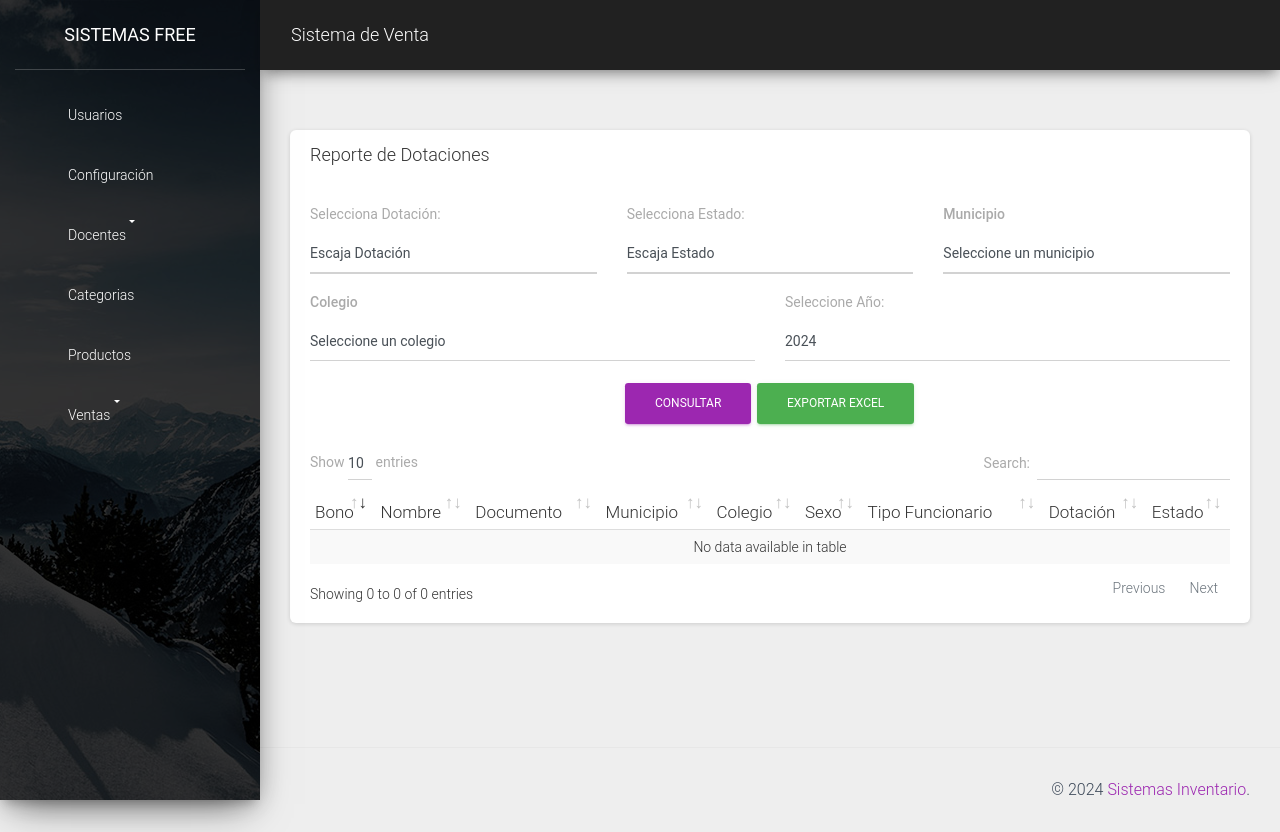
After one commit to orgingeniera/dotacion, a PHP site: page /src/lista_docentes.php in a window 1280 px wide. The commit adds this page. Run offline with PHP 8.4, Linux system fonts and the light colour scheme; a user stored in the database is signed in; data comes from the database, SQL or seed files in the repository; data that the repository does not hold is empty; some libraries are stand-ins or nearby versions.

Commit message:
actualizar reportes de ventas y docentes

```diff
--- a/assets/js/funciones.js
+++ b/assets/js/funciones.js
@@ -108,12 +108,14 @@
                         var action = 'procesarVenta';
                         var dotaciones = $('#dotaciones').val();
                         var id = $('#idcliente').val();
+                        var documentos = $('#documentos').val();
                         $.ajax({
                             url: 'ajax.php',
                             async: true,
                             data: {
                                 procesarVenta: action,
                                 dotaciones: dotaciones,
+                                documentos: documentos,
                                 id: id
                             },
                             success: function (response) {
--- a/src/ajax.php
+++ b/src/ajax.php
@@ -57,6 +57,7 @@
 } else if (isset($_GET['procesarVenta'])) {
     $id_cliente = $_GET['id'];
     $dotaciones = $_GET['dotaciones'];
+    $documentos = $_GET['documentos'];
     $id_user = $_SESSION['idUser'];
     $consultaValidacion = mysqli_query($conexion, "
        SELECT * FROM ventas
@@ -92,6 +93,10 @@
                 $stockNuevo = mysqli_fetch_assoc($stockActual);
                 $stockTotal = $stockNuevo['existencia'] - $cantidad;
                 $stock = mysqli_query($conexion, "UPDATE producto SET existencia = $stockTotal WHERE codproducto = $id_producto");
+                //actualizo el estado de la dotacion
+                $dotacion_entregadaActual = mysqli_query($conexion, "UPDATE cliente SET dotacion_entregada = 1 WHERE documento = $documentos AND dotacion='$dotaciones' AND  YEAR(fecha) = '$anio_actual'");
+
+
             }
             if ($insertarDet) {
                 $eliminar = mysqli_query($conexion, "DELETE FROM detalle_temp WHERE id_usuario = $id_user");
--- a/src/includes/footer.php
+++ b/src/includes/footer.php
@@ -38,7 +38,7 @@
         </div>
     </div>
 </div>
-<script src="../assets/js/jquery-3.6.0.min.js?v=1.0.4" crossorigin="anonymous"></script>
+<script src="../assets/js/jquery-3.6.0.min.js?v=2.0.4" crossorigin="anonymous"></script>
 <script src="../assets/js/bootstrap.bundle.min.js" crossorigin="anonymous"></script>
 <script src="../assets/js/material-dashboard.js" type="text/javascript"></script>
 <script src="../assets/js/bootstrap-notify.js"></script>
@@ -51,7 +51,7 @@
    <!-- Cargar JS de Select2 después de jQuery -->
 <script src="https://cdn.jsdelivr.net/npm/select2@4.1.0-rc.0/dist/js/select2.min.js"></script>
 
-<script src="../assets/js/funciones.js?v=3.0.7"></script>
+<script src="../assets/js/funciones.js?v=4.0.7"></script>
 
 </body>
 
--- a/src/includes/header.php
+++ b/src/includes/header.php
@@ -87,6 +87,10 @@
                             <i class="fab fa-product-hunt mr-2 fa-2x"></i>
                             <p> Colegios</p>
                              </a>
+                             <a class="nav-link d-flex" href="lista_docentes.php">
+                            <i class="fab fa-product-hunt mr-2 fa-2x"></i>
+                            <p> Reportes</p>
+                             </a>
                         </div>
                     </li>
 
--- /dev/null
+++ b/src/lista_docentes.php
@@ -0,0 +1,245 @@
+<?php
+session_start();
+require_once "../conexion.php";
+$id_user = $_SESSION['idUser'];
+$permiso = "ventas";
+$sql = mysqli_query($conexion, "SELECT p.*, d.* FROM permisos p INNER JOIN detalle_permisos d ON p.id = d.id_permiso WHERE d.id_usuario = $id_user AND p.nombre = '$permiso'");
+$existe = mysqli_fetch_all($sql);
+if (empty($existe) && $id_user != 1) {
+    header('Location: permisos.php');
+}
+
+include_once "includes/header.php";
+?>
+ <script src="../assets/js/jquery-3.6.0.min.js" crossorigin="anonymous"></script>
+<div class="card">
+    <div class="card-header">
+        <h4>Reporte de Dotaciones</h4>
+    </div>
+    <div class="card-body">
+        <!-- Select para dotación y estado -->
+        <div class="row mb-3">
+            <div class="col-md-4">
+                <label for="dotacion">Selecciona Dotación:</label>
+                <select id="dotacion" class="form-control">
+                    <option value="">Escaja Dotación</option>
+                    <option value="1">Dotación 1</option>
+                    <option value="2">Dotación 2</option>
+                    <option value="3">Dotación 3</option>
+                </select>
+            </div>
+            <div class="col-md-4">
+                <label for="estado">Selecciona Estado:</label>
+                <select id="estado" class="form-control">
+                    <option value="">Escaja Estado</option>
+                    <option value="dotado">Entregadas</option>
+                    <option value="sin_dotacion">Sin Entregar</option>
+                </select>
+            </div>
+            <div class="col-md-4">
+                    <label for="id_municipios" class="font-weight-bold">Municipio</label>
+                    <select name="id_municipios" required id="id_municipios" class="form-control">
+                        <option value="">Seleccione un municipio</option>
+                        <?php
+                        $query_municipios = mysqli_query($conexion, "SELECT * FROM municipios");
+                        while ($row = mysqli_fetch_assoc($query_municipios)) {
+                            echo "<option value='" . $row['id_municipios'] . "'>" . $row['nombre'] . "</option>";
+                        }
+                        ?>
+                    </select>
+                </div>
+
+
+        </div>
+        <div class="row mb-3">
+          <div class="col-md-6">
+                    <label for="id_colegio" class="font-weight-bold">Colegio</label>
+                    <select name="id_colegio" required id="id_colegio" class="form-control">
+                        <option value="">Seleccione un colegio</option>
+                    </select>
+           </div>
+
+
+            <div class="col-md-6">
+            <label for="anio">Seleccione Año:</label>
+                <select id="anio" class="form-control">
+                    <option value="2024">2024</option>
+                    <option value="2025">2025</option>
+                </select>
+            </div>
+
+
+        </div>
+        <div class="row mb-3">
+            <div class="col-md-12 text-center">
+                <button id="btnActualizarTabla" class="btn btn-primary">Consultar</button>
+                <button id="btnExportarExcel" class="btn btn-success">Exportar Excel</button>
+            </div>
+        </div>
+        <!-- Tabla dinámica -->
+        <div class="table-responsive">
+        <table class="table table-striped" id="tbl">
+                <thead>
+                    <tr>
+                        <th>Bono</th>
+                        <th>Nombre</th>
+                        <th>Documento</th>
+                        <th>Municipio</th>
+                        <th>Colegio</th>
+                        <th>Sexo</th>
+                        <th>Tipo Funcionario</th>
+                        <th>Dotación</th>
+                        <th>Estado</th>
+
+                    </tr>
+                </thead>
+                <tbody id="tabla-cuerpo">
+                    <?php
+
+
+                        $query = mysqli_query($conexion, "
+                            SELECT
+                                cliente.dotacion_entregada,
+                                cliente.bono,
+                                cliente.nombre,
+                                cliente.documento,
+                                cliente.id_municipios,
+                                municipios.nombre AS nombre_municipio,
+                                cliente.id_colegio,
+                                colegios.nombre AS nombre_colegio,
+                                cliente.sexo,
+                                cliente.tipo_funcionario,
+                                cliente.dotacion
+                            FROM cliente
+                            LEFT JOIN municipios ON cliente.id_municipios = municipios.id_municipios
+                            LEFT JOIN colegios ON cliente.id_colegio = colegios.id_colegios
+                        ");
+
+                        // Iterar a través de los resultados de la consulta
+                        while ($data = mysqli_fetch_assoc($query)) {
+                            $estado_entrega = ($data['dotacion_entregada'] == 1 ? 'Entregada' : 'No Entregada');
+                            ?>
+                            <tr>
+                                <td><?php echo $data['bono']; ?></td>
+                                <td><?php echo $data['nombre']; ?></td>
+                                <td><?php echo $data['documento']; ?></td>
+                                <td><?php echo $data['nombre_municipio']; ?></td>
+                                <td><?php echo $data['nombre_colegio']; ?></td>
+                                <td><?php echo $data['sexo']; ?></td>
+                                <td><?php echo $data['tipo_funcionario']; ?></td>
+                                <td><?php echo $data['dotacion']; ?></td>
+                                <td><?php echo $estado_entrega; ?></td>
+
+                            </tr>
+                        <?php } ?>
+                </tbody>
+            </table>
+
+        </div>
+    </div>
+
+</div>
+<script>
+      document.getElementById('id_municipios').addEventListener('change', function () {
+        const municipioId = this.value;
+
+        // Si no hay municipio seleccionado, vaciar el select de colegios
+        if (municipioId === "") {
+            document.getElementById('id_colegio').innerHTML = '<option value="">Seleccione un colegio</option>';
+            return;
+        }
+
+        // Realizar la solicitud AJAX para obtener los colegios del municipio seleccionado
+        fetch(`get_colegios.php?id_municipios=${municipioId}`)
+            .then(response => response.json())
+            .then(data => {
+                let options = '<option value="">Seleccione un colegio</option>';
+                data.forEach(colegio => {
+                    options += `<option value="${colegio.id_colegios}">${colegio.nombre}</option>`;
+                });
+                document.getElementById('id_colegio').innerHTML = options;
+            })
+            .catch(error => console.error('Error:', error));
+    });
+
+    document.addEventListener('DOMContentLoaded', function () {
+        const dotacion = document.getElementById('dotacion');
+        const estado = document.getElementById('estado');
+        const anio = document.getElementById('anio');
+        const idmunicipios = document.getElementById('id_municipios')
+        const idcolegio = document.getElementById('id_colegio')
+        const tablaCuerpo = document.getElementById('tabla-cuerpo');
+
+        const actualizarTabla = async () => {
+            const dotacionSeleccionada = dotacion.value;
+            const estadoSeleccionado = estado.value;
+            const anioSeleccionado = anio.value;
+            const idmunicipiosSelecionado = idmunicipios.value;
+            const idcolegioSelecionado = idcolegio.value;
+            // Realizar petición AJAX
+            const response = await fetch('filtrar_dotaciones.php', {
+                method: 'POST',
+                headers: {
+                    'Content-Type': 'application/json',
+                },
+                body: JSON.stringify({
+                    dotacion: dotacionSeleccionada,
+                    estado: estadoSeleccionado,
+                    anio: anioSeleccionado,
+                    idmunicipios: idmunicipiosSelecionado,
+                    idcolegio: idcolegioSelecionado
+                }),
+            });
+
+            const data = await response.text();
+            tablaCuerpo.innerHTML = data; // Rellenar la tabla
+        };
+
+        // Escuchar cambios en los select
+       /* dotacion.addEventListener('change', actualizarTabla);
+        estado.addEventListener('change', actualizarTabla);*/
+        btnActualizarTabla.addEventListener('click', actualizarTabla);
+        // Actualizar tabla al cargar la página
+        //actualizarTabla();
+    });
+    $(document).ready(function() {
+    // Función para el botón de exportar Excel
+    $('#btnExportarExcel').click(function() {
+    var dotacion = $('#dotacion').val();
+    var estado = $('#estado').val();
+    var id_municipios = $('#id_municipios').val();
+    var id_colegio = $('#id_colegio').val();
+    var anio = $('#anio').val();
+
+
+    // Enviar datos por AJAX
+    $.ajax({
+        url: 'filtrar_dotaciones_excel.php', // Archivo PHP que genera el Excel
+        type: 'POST',
+        data: {
+            dotacion: dotacion,
+            estado: estado,
+            id_municipios: id_municipios,
+            id_colegio: id_colegio,
+            anio: anio
+        },
+        xhrFields: {
+            responseType: 'blob' // Aseguramos que la respuesta es de tipo Blob (archivo binario)
+        },
+        success: function(response) {
+            // Crear un enlace temporal para descargar el archivo Excel
+            var blob = response; // El objeto Blob recibido
+            var link = document.createElement('a');
+            link.href = URL.createObjectURL(blob); // Crea una URL para el archivo
+            link.download = 'reporte_dotaciones.xlsx'; // Nombre del archivo de descarga
+            link.click(); // Inicia la descarga
+        },
+        error: function(xhr, status, error) {
+            console.error("Error al generar el Excel: " + error);
+        }
+    });
+});
+
+});
+</script>
+<?php include_once "includes/footer.php"; ?>
--- a/src/lista_ventas.php
+++ b/src/lista_ventas.php
@@ -21,8 +21,8 @@
                 <thead class="thead-dark">
                     <tr>
                         <th>#</th>
-                        <th>Cliente</th>
-                        <th>Total</th>
+                        <th>Docente</th>
+                        <th>Dotación</th>
                         <th>Fecha</th>
                         <th></th>
                     </tr>
@@ -32,7 +32,7 @@
                         <tr>
                             <td><?php echo $row['id']; ?></td>
                             <td><?php echo $row['nombre']; ?></td>
-                            <td><?php echo $row['total']; ?></td>
+                            <td><?php echo $row['dataciones']; ?></td>
                             <td><?php echo $row['fecha']; ?></td>
                             <td>
                                 <a href="pdf/generar.php?cl=<?php echo $row['id_cliente'] ?>&v=<?php echo $row['id'] ?>" target="_blank" class="btn btn-danger"><i class="fas fa-file-pdf"></i></a>
```
Also changed, not shown: composer.json (added, +9 -0 lines), src/filtrar_dotaciones.php (added, +74 -0 lines), src/filtrar_dotaciones_excel.php (added, +96 -0 lines), src/pdf/generar.php (+18 -11 lines), 2 other files.
